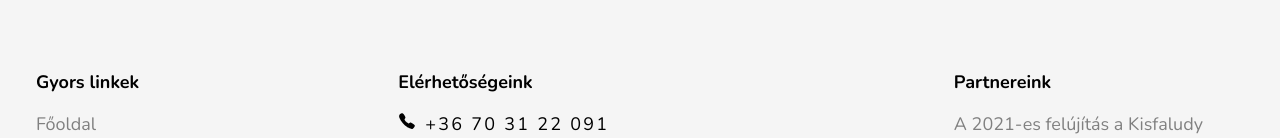
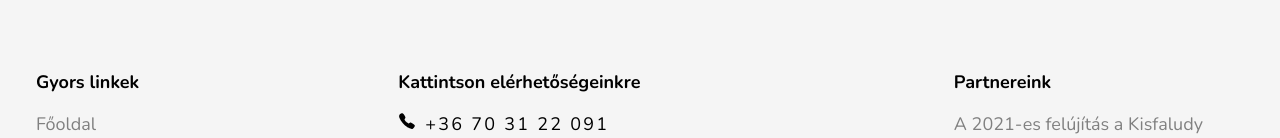
Before and after one commit to xdevtomix/bakonyi, a React (Vite) app: page / in a window 1280 px wide. Shown: the part 6336-6474 px from the top of the page. Built offline with nearby package versions, Linux system fonts and the light colour scheme.

Commit message:
footer - text change

```diff
--- a/src/components/Footer.jsx
+++ b/src/components/Footer.jsx
@@ -32,7 +32,7 @@ export default function Footer() {
             </div>
 
             <div>
-                <h2>Elérhetőségeink</h2>
+                <h2>Kattintson elérhetőségeinkre</h2>
                 <ul>
                     <li>
                         <ion-icon name="call"></ion-icon>
```
